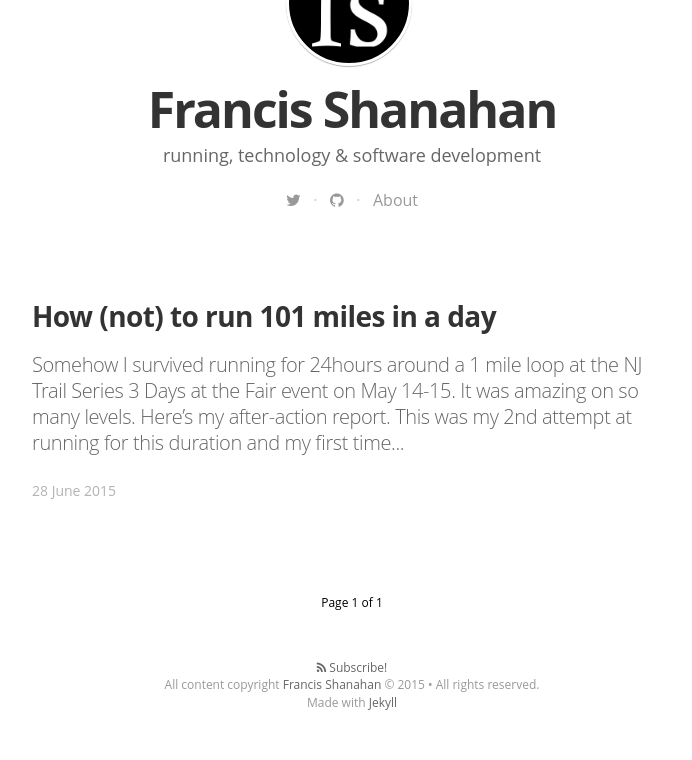
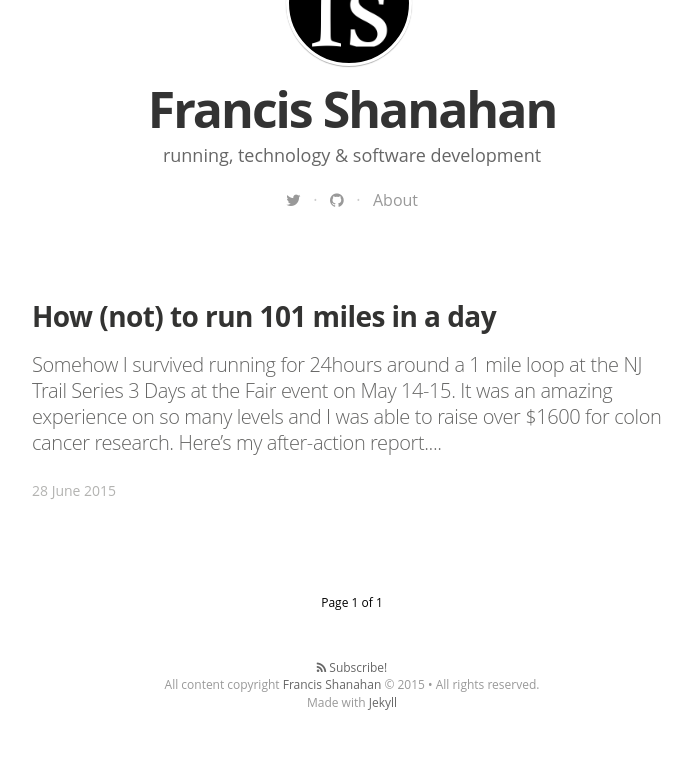
Before and after one commit to FrancisShanahan/francisshanahan.github.io, a Jekyll site: the page built from index.html, in a window 1280 px wide. Shown: the part 450-1210 px from the top of the page, without its empty margins (288-980 px from the left). Built offline with Jekyll 4.4.1, drawn with Linux system fonts in a browser that asks for light colours; nearby versions of some CDN libraries; some web fonts are replaced; Markdown is read by kramdown in place of the engine named in the settings; the list of posts is cut into pages by our own code.

```diff
--- a/_posts/2015-06-28-how-not-to-run-101-miles-in-a-day.markdown
+++ b/_posts/2015-06-28-how-not-to-run-101-miles-in-a-day.markdown
@@ -9,15 +9,13 @@ wordpress_url: http://francisshanahan.com/?p=3650
 date: '2015-06-28 14:10:11 -0400'
 date_gmt: '2015-06-28 18:10:11 -0400'
 categories:
-- Featured
-- Headline
 - Running
 tags: []
 comments: []
 old_image: /assets/article_images/2014-11-30-mediator_features/night-track.JPG
 image: /assets/article_images/2015-06-15-101miles/IMG_20150515_081141.jpg
 ---
-Somehow I survived running for 24hours around a 1 mile loop at the NJ Trail Series 3 Days at the Fair event on May 14-15. It was amazing on so many levels. Here's my after-action report.
+Somehow I survived running for 24hours around a 1 mile loop at the NJ Trail Series 3 Days at the Fair event on May 14-15. It was an amazing experience on so many levels and I was able to raise over $1600 for colon cancer research. Here's my after-action report.
 
 This was my 2nd attempt at running for this duration and my first time completing 100+ miles. It felt amazing and still does even now 2 months later. It's by far my biggest achievement in terms of the formal races I've done and to cap it all I ended up with 2nd place in the men's overall 24hour group!
 
```
Also changed, not shown: _layouts/post.html (+15 -0 lines), about/index.markdown (+7 -3 lines).
